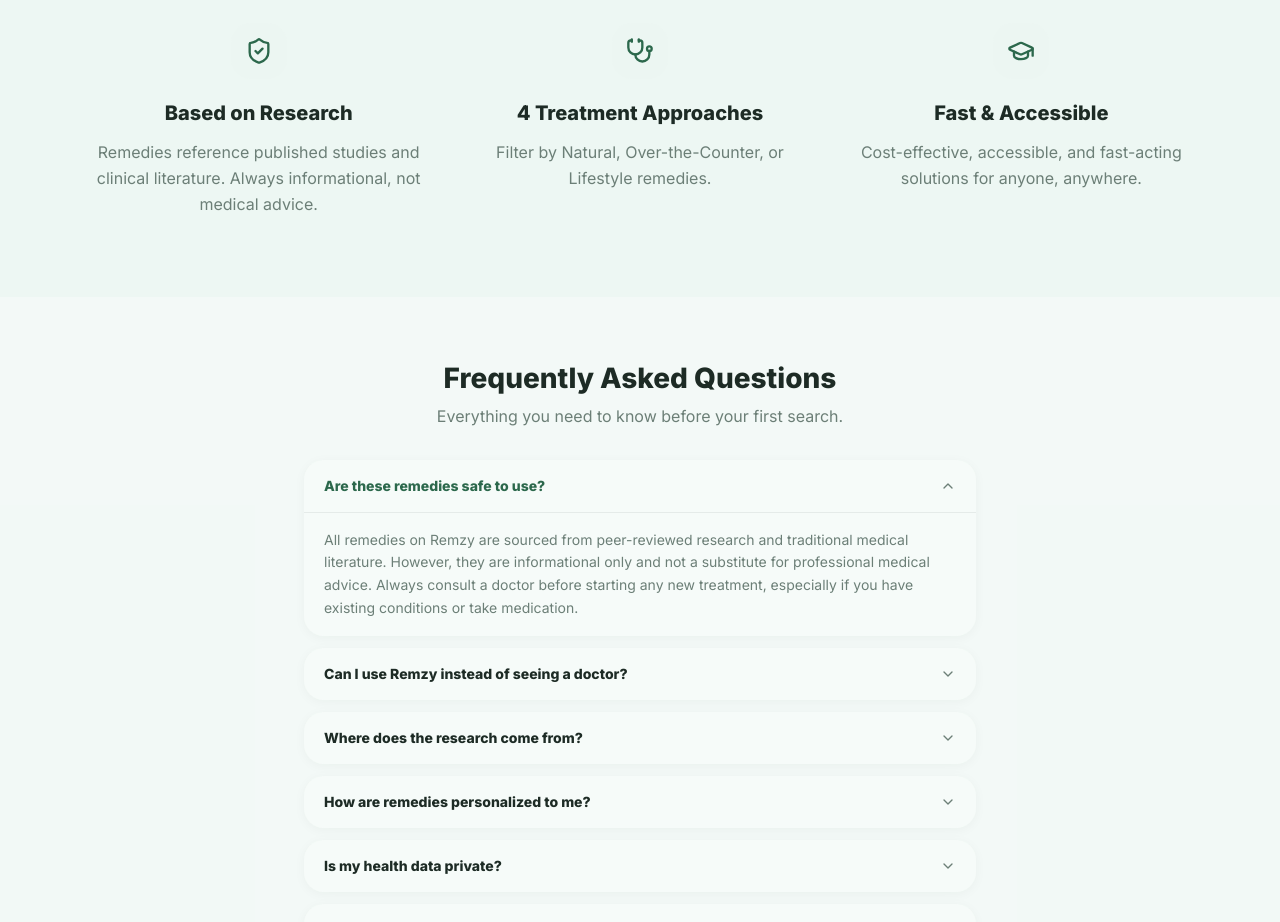
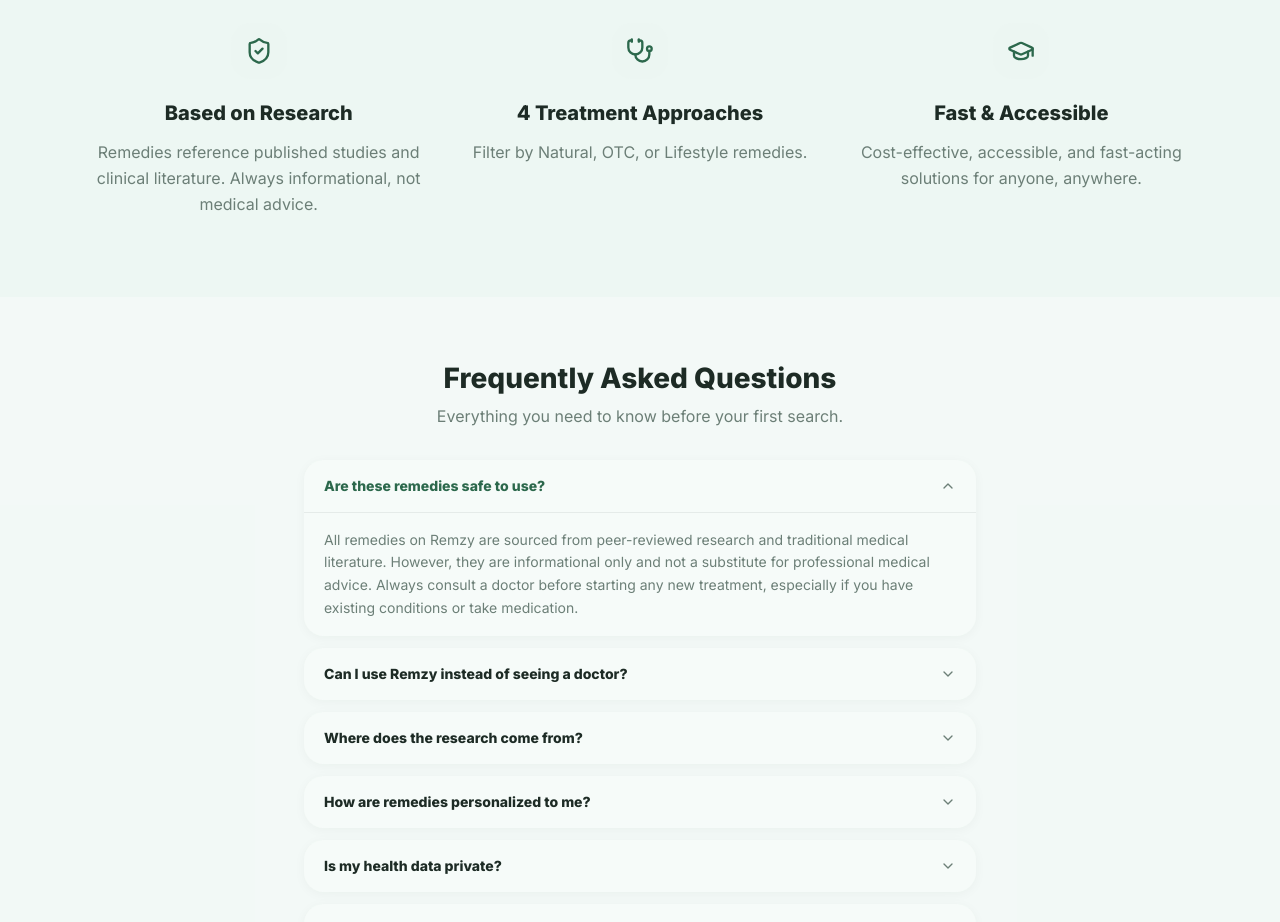
Before and after one commit to Adithya-ux-2006/ColtSolid, a React (Vite) app: page / in a window 1280 px wide. Shown: the part 1020-1942 px from the top of the page. Built offline with nearby package versions, Linux system fonts and the light colour scheme; no server answers; the database is empty.

Commit message:
Rename 'Over-the-Counter' to 'OTC' across codebase for legal compliance
- Updated 10 remedies in src/data/remedies.js
- Updated categoryIcons.js, CategoryBadge.jsx, Favorites.jsx, Landing.jsx, RemedyDetail.jsx
- OTC is the standard industry abbreviation, avoids trademark concerns

```diff
--- a/src/components/ui/CategoryBadge.jsx
+++ b/src/components/ui/CategoryBadge.jsx
@@ -2,7 +2,7 @@ import { cn } from '../../utils/cn';
 
 const STYLES = {
   Natural: 'bg-emerald-500/10 text-emerald-400 border-emerald-500/20',
-  'Over-the-Counter': 'bg-orange-500/10 text-orange-400 border-orange-500/20',
+  'OTC': 'bg-orange-500/10 text-orange-400 border-orange-500/20',
   Lifestyle: 'bg-violet-500/10 text-violet-400 border-violet-500/20',
 };
 
--- a/src/constants/categoryIcons.js
+++ b/src/constants/categoryIcons.js
@@ -3,5 +3,5 @@ import { Leaf, Heart, Pill } from 'lucide-react';
 export const CATEGORY_ICONS = {
   Natural: { Icon: Leaf, bg: 'bg-emerald-500/10', color: 'text-emerald-500' },
   Lifestyle: { Icon: Heart, bg: 'bg-violet-500/10', color: 'text-violet-500' },
-  'Over-the-Counter': { Icon: Pill, bg: 'bg-orange-500/10', color: 'text-orange-500' },
+  'OTC': { Icon: Pill, bg: 'bg-orange-500/10', color: 'text-orange-500' },
 };
--- a/src/data/remedies.js
+++ b/src/data/remedies.js
@@ -32,7 +32,7 @@ export const REMEDIES = [
   {
     id: 'rem_h04',
     name: 'Ibuprofen',
-    category: 'Over-the-Counter',
+    category: 'OTC',
     symptoms: ['headache'],
     primarySymptoms: ['headache'],
     secondarySymptoms: ['cold'],
@@ -118,7 +118,7 @@ export const REMEDIES = [
   {
     id: 'rem_006',
     name: 'Cetirizine',
-    category: 'Over-the-Counter',
+    category: 'OTC',
     symptoms: ['allergies', 'hives', 'allergic_reaction', 'congestion'],
     primarySymptoms: ['allergies'],
     secondarySymptoms: ['congestion'],
@@ -173,7 +173,7 @@ export const REMEDIES = [
   {
     id: 'rem_008',
     name: 'Albuterol Rescue Inhaler',
-    category: 'Over-the-Counter',
+    category: 'OTC',
     symptoms: ['asthma', 'wheezing', 'cough'],
     primarySymptoms: ['asthma', 'cough'],
     secondarySymptoms: [],
@@ -282,7 +282,7 @@ export const REMEDIES = [
   {
     id: 'rem_012',
     name: 'Antifungal Cream',
-    category: 'Over-the-Counter',
+    category: 'OTC',
     symptoms: ['yeast_infection', 'fungal_infection', 'skin_rash'],
     primarySymptoms: ['yeast_infection', 'fungal_infection'],
     secondarySymptoms: [],
@@ -661,7 +661,7 @@ export const REMEDIES = [
   {
     id: 'rem_026',
     name: 'Iron Supplement',
-    category: 'Over-the-Counter',
+    category: 'OTC',
     symptoms: ['anemia', 'fatigue', 'low_energy', 'hair_loss', 'restless_leg'],
     primarySymptoms: ['anemia'],
     secondarySymptoms: ['fatigue'],
@@ -689,7 +689,7 @@ export const REMEDIES = [
   {
     id: 'rem_027',
     name: 'Antacid',
-    category: 'Over-the-Counter',
+    category: 'OTC',
     symptoms: ['gerd', 'heartburn', 'indigestion'],
     primarySymptoms: ['gerd'],
     secondarySymptoms: [],
@@ -852,7 +852,7 @@ export const REMEDIES = [
   {
     id: 'rem_033',
     name: 'Vitamin B Complex Pills',
-    category: 'Over-the-Counter',
+    category: 'OTC',
     symptoms: ['neuropathy', 'fatigue', 'low_energy', 'hair_loss'],
     primarySymptoms: ['neuropathy'],
     secondarySymptoms: ['fatigue'],
@@ -1014,7 +1014,7 @@ export const REMEDIES = [
   {
     id: 'rem_039',
     name: 'Biotin Supplement',
-    category: 'Over-the-Counter',
+    category: 'OTC',
     symptoms: ['hair_loss'],
     primarySymptoms: ['hair_loss'],
     secondarySymptoms: [],
@@ -1289,7 +1289,7 @@ export const REMEDIES = [
   {
     id: 'rem_104',
     name: 'Water-Based Lubricant',
-    category: 'Over-the-Counter',
+    category: 'OTC',
     symptoms: ['vaginal_dryness', 'painful_intercourse'],
     primarySymptoms: ['vaginal_dryness'],
     secondarySymptoms: ['painful_intercourse'],
@@ -1319,7 +1319,7 @@ export const REMEDIES = [
   {
     id: 'rem_105',
     name: 'Vaginal Moisturizer',
-    category: 'Over-the-Counter',
+    category: 'OTC',
     symptoms: ['vaginal_dryness'],
     primarySymptoms: ['vaginal_dryness'],
     secondarySymptoms: [],
--- a/src/pages/Favorites.jsx
+++ b/src/pages/Favorites.jsx
@@ -11,7 +11,7 @@ import { SavedRemedyCard } from '../components/ui/SavedRemedyCard';
 import { HeroIllustration } from '../components/ui/HeroIllustration';
 import { useFavoritesStore } from '../store/favoritesStore';
 
-const CATEGORIES = ['All', 'Natural', 'Lifestyle', 'Over-the-Counter'];
+const CATEGORIES = ['All', 'Natural', 'Lifestyle', 'OTC'];
 
 const SORT_OPTIONS = [
   { value: 'newest', label: 'Newest First' },
--- a/src/pages/Landing.jsx
+++ b/src/pages/Landing.jsx
@@ -113,7 +113,7 @@ export function Landing() {
             <Feature
               icon={Stethoscope}
               title="4 Treatment Approaches"
-              description="Filter by Natural, Over-the-Counter, or Lifestyle remedies."
+              description="Filter by Natural, OTC, or Lifestyle remedies."
             />
             <Feature
               icon={GraduationCap}
--- a/src/pages/RemedyDetail.jsx
+++ b/src/pages/RemedyDetail.jsx
@@ -29,7 +29,7 @@ const CATEGORY_BENEFITS = {
     { title: 'Holistic relief', description: 'Addresses root causes, not just surface symptoms.' },
     { title: 'Low side-effect profile', description: 'Well tolerated by most people when used as directed.' },
   ],
-  'Over-the-Counter': [
+  OTC: [
     { title: 'Clinically validated', description: 'Backed by rigorous trials and peer-reviewed research.' },
     { title: 'Fast-acting relief', description: 'Rapid onset of symptom relief when needed most.' },
     { title: 'Precise, standardised dosing', description: 'Consistent formulation for predictable results.' },
@@ -285,7 +285,7 @@ export function RemedyDetail() {
           </div>
         )}
 
-        {remedy.category === 'Over-the-Counter' && (
+        {remedy.category === 'OTC' && (
           <section className="mb-12 md:mb-16">
             <Reveal>
               <div className="rounded-2xl border border-warning/20 bg-warning/5 p-5">
```
